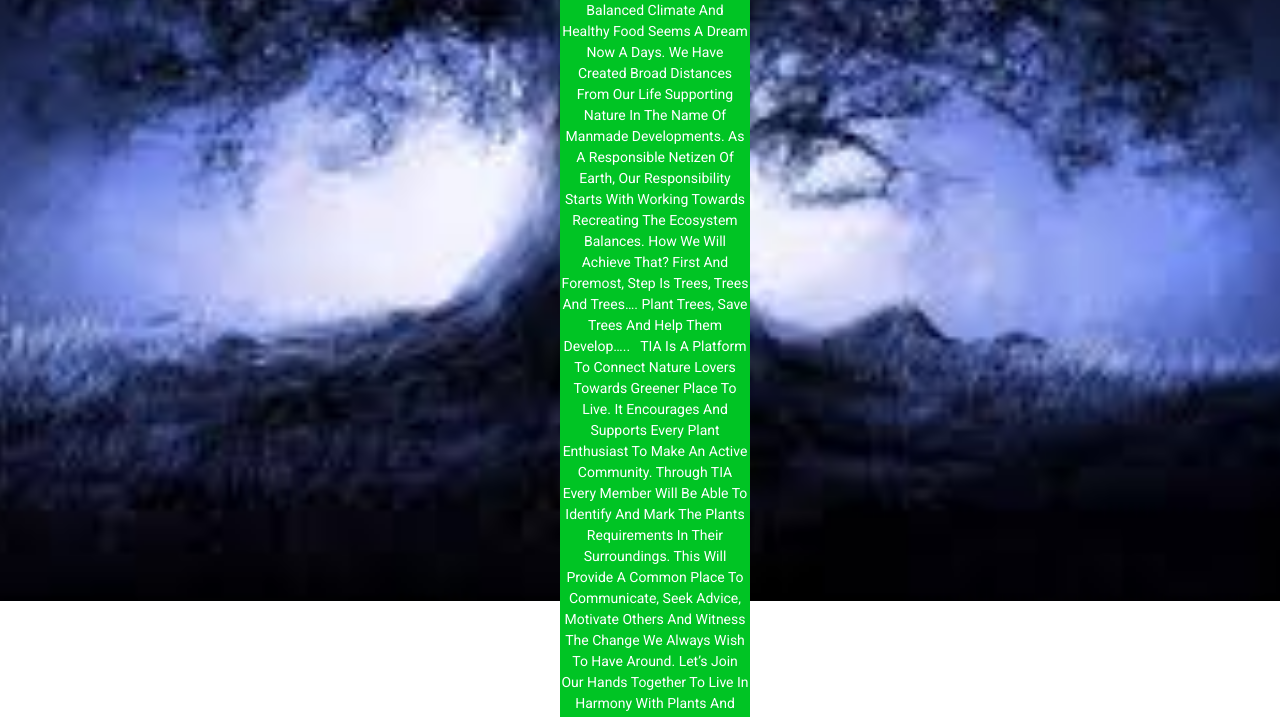
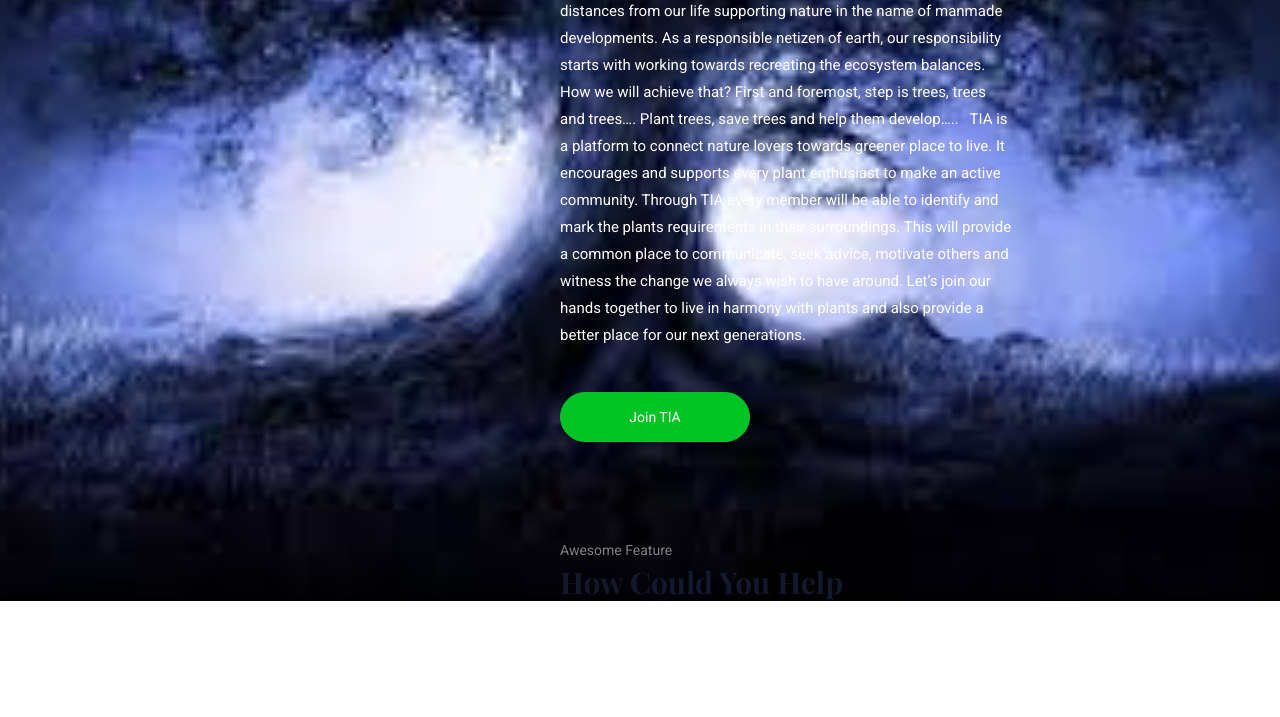
Before and after one commit to theplantcare/theplantcare.github.io, a plain HTML site: page index.html in a window 1280 px wide. Shown: the part 349-1066 px from the top of the page. Drawn offline with nearby package versions, Linux system fonts and the light colour scheme.

Commit message:
Archana test2

```diff
--- a/index.html
+++ b/index.html
@@ -101,14 +101,14 @@
                             <h1>Care plants with responsibilities !!!</h1>
                             <p>First and foremost, step is trees, trees and trees….
             Plant trees, save trees and help them develop…..</p>
-            <a href="#" class="btn_2">What is TIA
-Back to basics, it’s the mantra to revive anything which has lost its roots or essence. Same applies to life on this planet earth, the very basic necessities; fresh air, balanced climate and healthy food seems a dream now a days. We have created broad distances from our life supporting nature in the name of manmade developments. As a responsible netizen of earth, our responsibility starts with working towards recreating the ecosystem balances.
-How we will achieve that?
-First and foremost, step is trees, trees and trees….
-Plant trees, save trees and help them develop…..
+            <p> What is TIA
+                Back to basics, it’s the mantra to revive anything which has lost its roots or essence. Same applies to life on this planet earth, the very basic necessities; fresh air, balanced climate and healthy food seems a dream now a days. We have created broad distances from our life supporting nature in the name of manmade developments. As a responsible netizen of earth, our responsibility starts with working towards recreating the ecosystem balances.
+                How we will achieve that?
+                First and foremost, step is trees, trees and trees….
+                Plant trees, save trees and help them develop…..
 
-TIA is a platform to connect nature lovers towards greener place to live. It encourages and supports every plant enthusiast to make an active community. Through TIA every member will be able to identify and mark the plants requirements in their surroundings. This will provide a common place to communicate, seek advice, motivate others and witness the change we always wish to have around. Let’s join our hands together to live in harmony with plants and also provide a better place for our next generations.
-</a>
+                TIA is a platform to connect nature lovers towards greener place to live. It encourages and supports every plant enthusiast to make an active community. Through TIA every member will be able to identify and mark the plants requirements in their surroundings. This will provide a common place to communicate, seek advice, motivate others and witness the change we always wish to have around. Let’s join our hands together to live in harmony with plants and also provide a better place for our next generations.
+                </p>
             <a href="#" class="btn_2">Join TIA</a>
                         </div>
                     </div>
```
